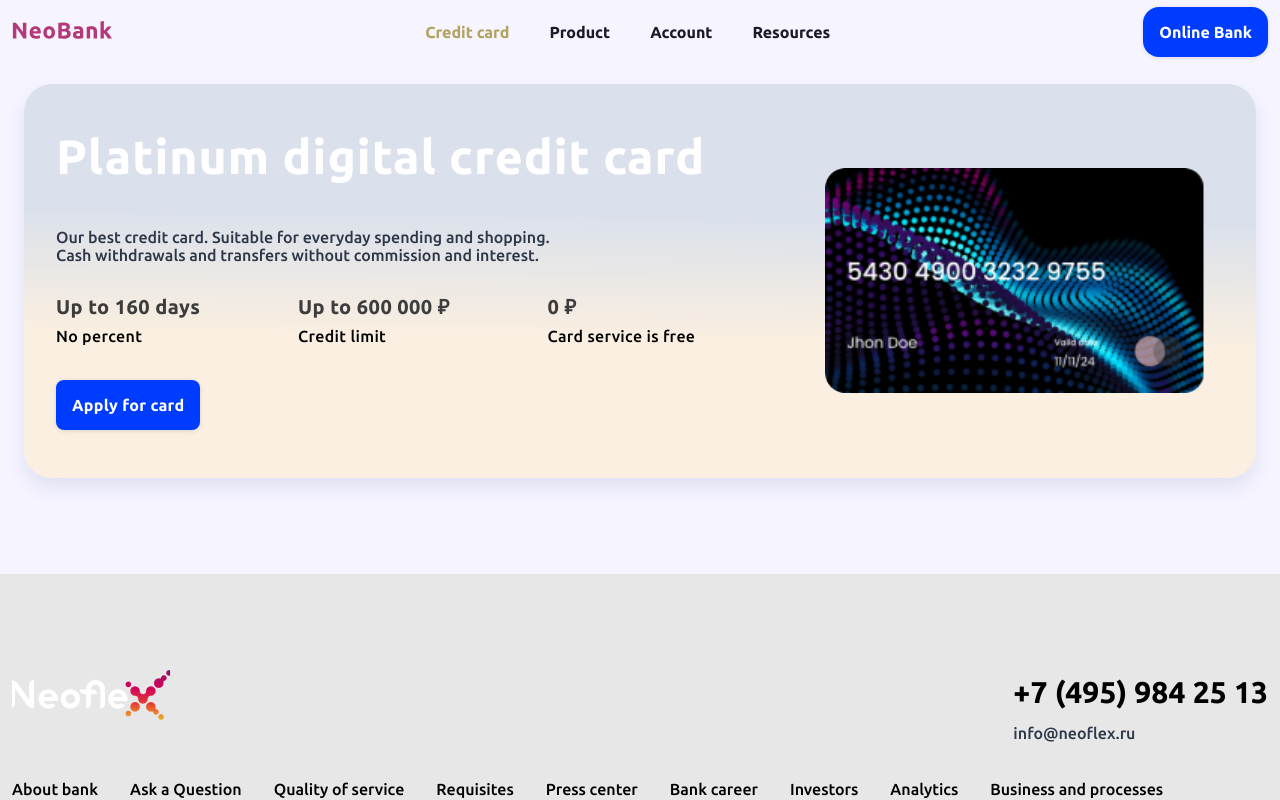
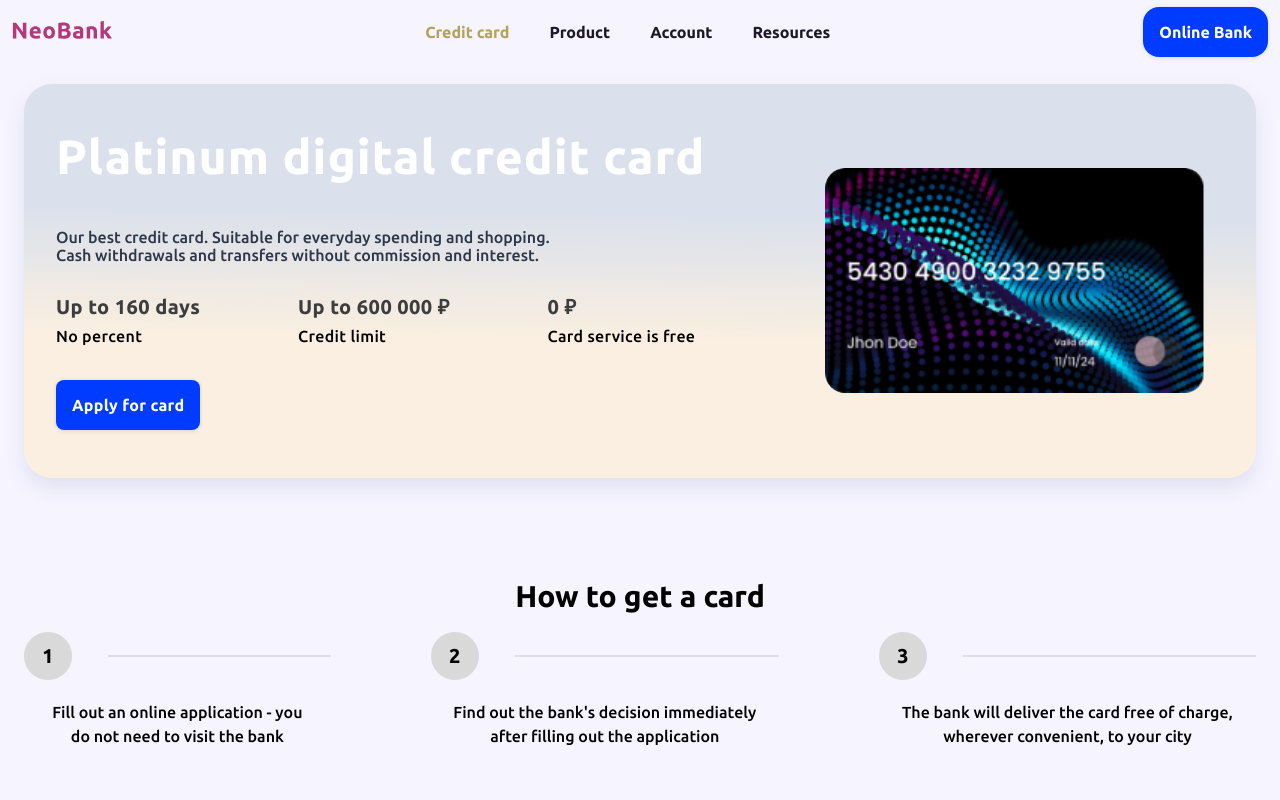
Before and after one commit to ilyhan/Neobank, a React (Vite) app: page /credit-card in a window 1280 px wide. Shown: the top 800 px of the page. Built offline with nearby package versions, Linux system fonts and the light colour scheme.

Commit message:
шаги получения карты

```diff
--- /dev/null
+++ b/src/common/arrays/stepsGetCard.ts
@@ -0,0 +1,15 @@
+import { IStepGetCard } from "@/common/interfaces/card";
+
+export const stepsGetCard: IStepGetCard[] = [
+    {
+        description: "Fill out an online application - you do not need to visit the bank",
+    },
+
+    {
+        description: "Find out the bank's decision immediately after filling out the application",
+    },
+
+    {
+        description: "The bank will deliver the card free of charge, wherever convenient, to your city",
+    },
+]
--- /dev/null
+++ b/src/common/components/stepsGetCard/Steps.tsx
@@ -0,0 +1,31 @@
+import { stepsGetCard } from "@/common/arrays/stepsGetCard";
+import Divider from "@/common/ui/divider/Divider";
+import "@/common/components/stepsGetCard/styl.scss";
+import RenderList from "@/common/helper/RenderList";
+
+const Steps = () => {
+    return (
+        <section className="steps">
+            <h2 className="steps__title">How to get a card</h2>
+
+            <RenderList
+                items={stepsGetCard}
+                classes="steps__list"
+                renderItem={(item, index) => (
+                    <li key={index} className="steps__item">
+                        <div className="steps__item-wrapper">
+                            <div className="steps__item-number">{index + 1}</div>
+                            <Divider />
+                        </div>
+
+                        <p className="steps__description">
+                            {item.description}
+                        </p>
+                    </li>
+                )}
+            />
+        </section>
+    )
+};
+
+export default Steps;
--- /dev/null
+++ b/src/common/components/stepsGetCard/styl.scss
@@ -0,0 +1,72 @@
+@use "@/common/styles/mixin.scss" as *;
+@use "@/common/styles/styleConstants" as *;
+
+.steps {
+    width: 100%;
+    margin-top: 96px;
+
+    &__title {
+        @include clampText($text-m-small-title, $text-small-title);
+        font-weight: 700;
+        line-height: 44px;
+        text-align: center;
+    }
+
+    &__list {
+        @include flexBetween;
+        gap: 100px;
+    }
+
+    &__item-wrapper {
+        @include flexBetween;
+        gap: 36px;
+        margin-block: 14px 20px;
+    }
+
+    &__item-number {
+        @include flexCenter;
+        @include clampText($text-m-medium, $text-medium);
+        font-weight: 700;
+        height: 48px;
+        aspect-ratio: 1;
+        background-color: $color-grey;
+        border-radius: $border-circle;
+    }
+
+    &__description {
+        text-align: center;
+        @include clampText($text-m-main, $text-main);
+        font-weight: 500;
+        padding-inline: 20px;
+    }
+}
+
+@media (max-width: $tablet){
+    .steps {
+        margin-top: 70px;
+
+        &__list {
+            gap: 50px;
+        }
+
+        &__item-wrapper {
+            gap: 20px;
+            margin-bottom: 15px;
+        }
+
+        &__item-number {
+            height: 38px;
+        }
+    }
+}
+
+@media (max-width: $mobile){
+    .steps {
+        margin-top: 50px;
+
+        &__list {
+            flex-direction: column;
+            gap: 20px;
+        }
+    }
+}
--- a/src/common/interfaces/card.ts
+++ b/src/common/interfaces/card.ts
@@ -8,3 +8,7 @@ export interface ICreditCardDetails {
     description: string;
     tooltip: string;
 }
+
+export interface IStepGetCard {
+    description: string;
+}
--- a/src/common/styles/styleConstants.scss
+++ b/src/common/styles/styleConstants.scss
@@ -18,10 +18,12 @@ $color-light-grey: rgba(178, 178, 178, 0.2);
 $color-footer: rgba(231, 231, 231, 1);
 $color-dark-grey: rgba(79, 86, 101, 1);
 $color-medium-grey:rgba(128, 128, 128, 1);
+$color-medium-gre-tr:rgba(128, 128, 128, 0.2);
 $color-misty-grey: rgba(45, 55, 72, 1);
 $color-grey-input: rgba(144, 146, 176, 1);
 $color-grey-border: rgba(187, 187, 187, 0.2);
 $color-deep-grey: rgba(61, 61, 61, 1);
+$color-grey: rgba(217, 217, 217, 1);
 //accent
 $color-loader: rgba(180, 56, 122, 1);
 $color-accent: rgba(235, 128, 29, 1);
--- /dev/null
+++ b/src/common/ui/divider/Divider.tsx
@@ -0,0 +1,13 @@
+import "@/common/ui/divider/style.scss";
+
+interface IDividerProps {
+    classes?: string;
+};
+
+const Divider = ({classes = ''}: IDividerProps) => {
+    return (
+        <div className={`divider ${classes}`}></div>
+    )
+};
+
+export default Divider;
--- /dev/null
+++ b/src/common/ui/divider/style.scss
@@ -0,0 +1,7 @@
+@use "@/common/styles/styleConstants" as *;
+
+.divider {
+    width: 100%;
+    height: 2px;
+    background-color: $color-medium-gre-tr;
+}
--- a/src/modules/loan/Loan.tsx
+++ b/src/modules/loan/Loan.tsx
@@ -1,10 +1,12 @@
 import CreditCard from "@/common/components/creditCard/CreditCard";
+import Steps from "@/common/components/stepsGetCard/Steps";
 import "@/modules/loan/style.scss";
 
 const Loan = () => {
     return (
         <main className="main">
             <CreditCard />
+            <Steps />
         </main>
     )
 };
```
